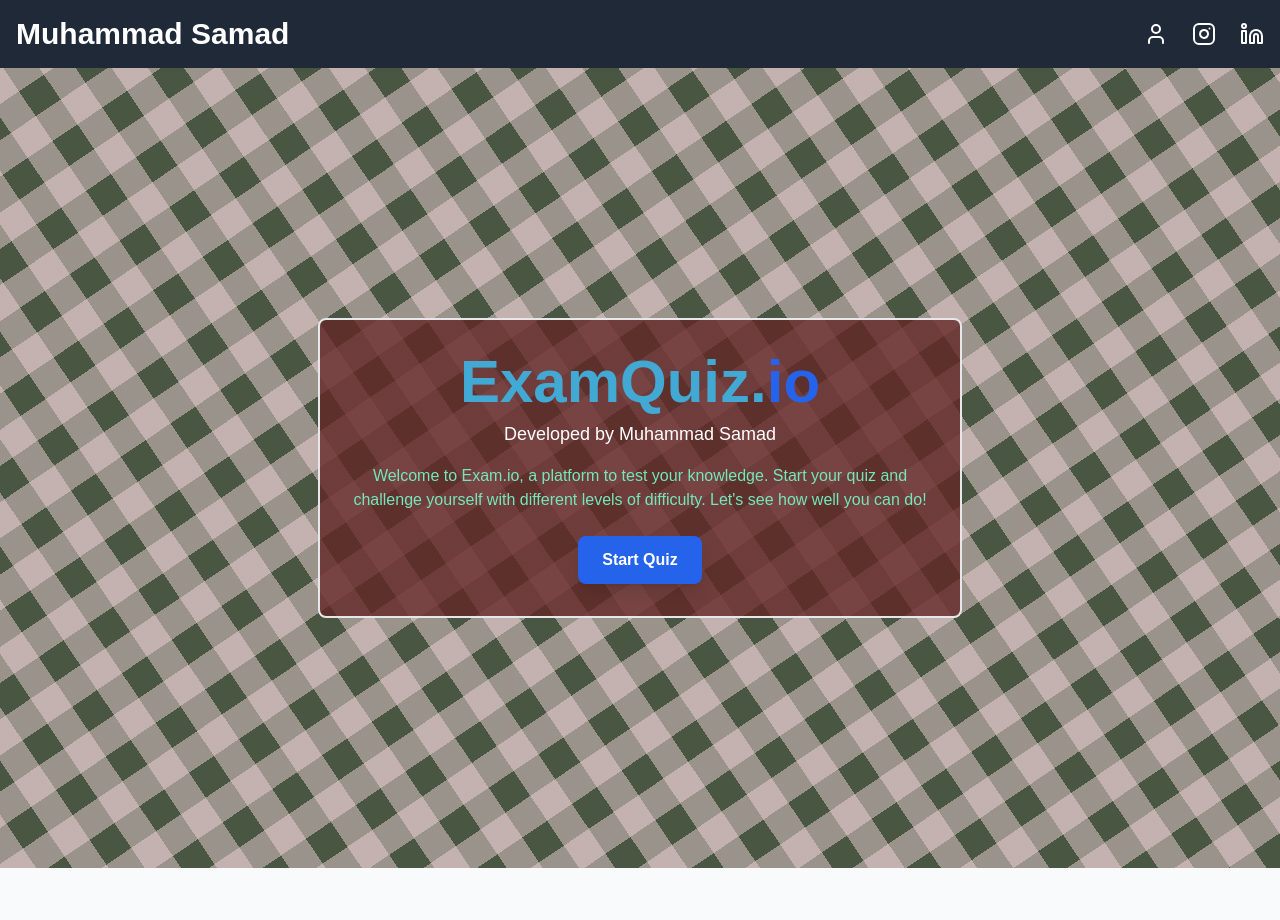
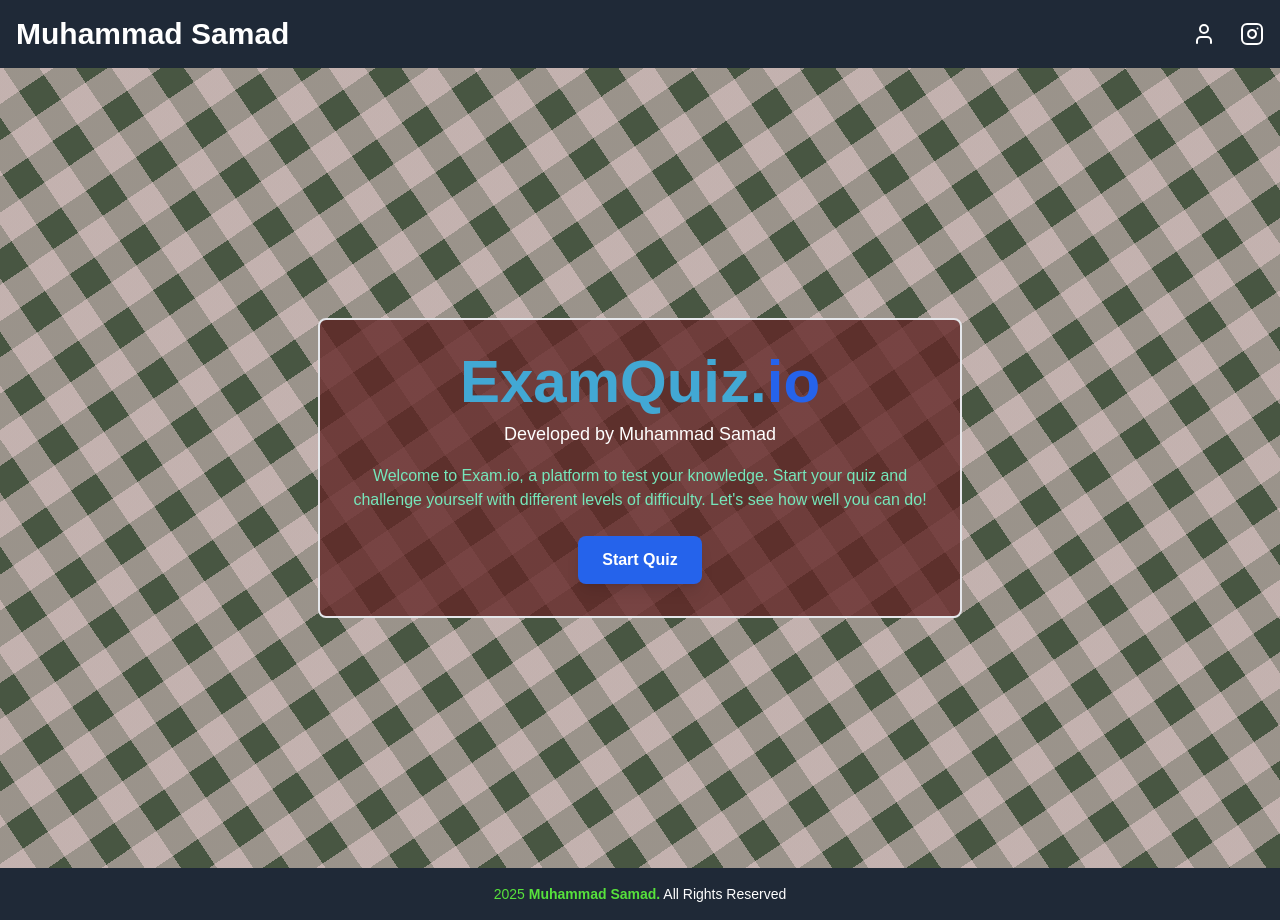
Before and after one commit to MuhammadSamad30/ExamQuiz.io, a Next.js app: page / in a window 1280 px wide. Before the commit the page ends 868 px from the top, so only its background shows below. Built offline with nearby package versions, Linux system fonts and the light colour scheme.

Commit message:
ExamQuiz.io

```diff
--- a/app/layout.tsx
+++ b/app/layout.tsx
@@ -2,6 +2,7 @@ import type { Metadata } from "next";
 import { Geist, Geist_Mono } from "next/font/google";
 import "./globals.css";
 import Header from "@/components/Header";
+import Footer from "@/components/Footer";
 
 const geistSans = Geist({
   variable: "--font-geist-sans",
@@ -30,6 +31,7 @@ export default function RootLayout({
       >
         <Header/>
         {children}
+        <Footer/>
       </body>
     </html>
   );
--- /dev/null
+++ b/components/Footer.tsx
@@ -0,0 +1,15 @@
+import React from "react";
+
+const Footer = () => {
+  return (
+    <div className="bg-gray-800 text-white py-4">
+      <div className="container mx-auto text-center">
+        <h2 className="text-sm">
+           <span className="text-[#57e23c] " >{ new Date().getFullYear()}</span> <span className="text-[#57e23c] font-semibold" >Muhammad Samad.</span> All Rights Reserved
+        </h2>
+      </div>
+    </div>
+  );
+};
+
+export default Footer;
--- a/components/Header.tsx
+++ b/components/Header.tsx
@@ -14,31 +14,22 @@ const Header: React.FC = () => {
         <nav className="hidden md:block">
           <ul className="flex space-x-6">
             <li>
-              <Link
+              <a
                 href="https://portfolio-tailwind-css-by-samad.vercel.app/"
                 target="_blank"
                 className="hover:text-gray-300"
               >
                 <User />
-              </Link>
+              </a>
             </li>
             <li>
-              <Link
+              <a
                 href="https://www.instagram.com/s_a_m_a_d11/"
                 target="_blank"
                 className="hover:text-gray-300"
               >
                 <Instagram />
-              </Link>
-            </li>
-            <li>
-              <Link
-                href="www.linkedin.com/in/muhammad-samad11"
-                target="_blank"
-                className="hover:text-gray-300"
-              >
-                <Linkedin />
-              </Link>
+              </a>
             </li>
           </ul>
         </nav>
@@ -80,34 +71,24 @@ const Header: React.FC = () => {
         <nav className="md:hidden bg-gray-700">
           <ul className="flex flex-col space-y-2 px-4 py-2">
             <li>
-              <Link
+              <a
                 href="https://portfolio-tailwind-css-by-samad.vercel.app/"
                 target="_blank"
                 onClick={() => setMenuOpen(false)}
                 className="block hover:text-gray-300"
               >
                 <User />
-              </Link>
+              </a>
             </li>
             <li>
-              <Link
+              <a
                 href="https://www.instagram.com/s_a_m_a_d11/"
                 target="_blank"
                 onClick={() => setMenuOpen(false)}
                 className="block hover:text-gray-300"
               >
                 <Instagram />
-              </Link>
-            </li>
-            <li>
-              <Link
-                href="www.linkedin.com/in/muhammad-samad11"
-                target="_blank"
-                onClick={() => setMenuOpen(false)}
-                className="block hover:text-gray-300"
-              >
-                <Linkedin />
-              </Link>
+              </a>
             </li>
           </ul>
         </nav>
```
